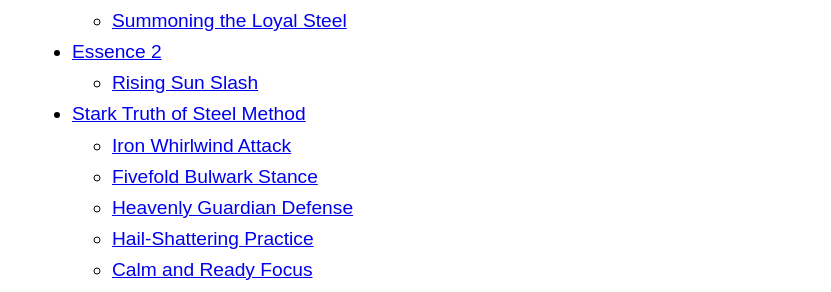
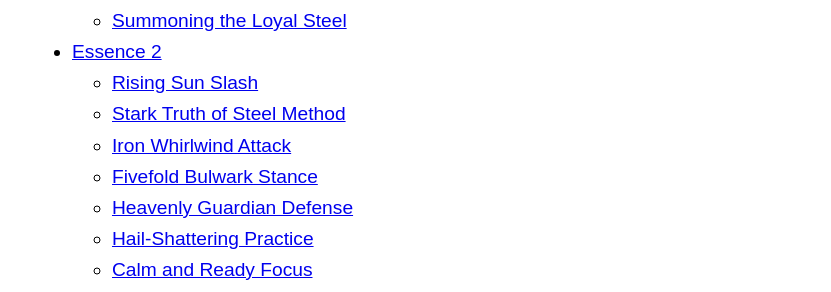
Before and after one commit to lost-egg/lost-egg.github.io, a Jekyll site: the page built from charms/melee.md, in a window 1280 px wide. Shown: the part 687-979 px from the top of the page, without its empty margins (224-1055 px from the left). Built offline with Jekyll 4.4.1, drawn with Linux system fonts in a browser that asks for light colours.

```diff
--- a/charms/melee.md
+++ b/charms/melee.md
@@ -148,7 +148,7 @@ Add +1ns and +Xnd to the triggering roll, where X is (Essence).
 
 **Upgrade (Melee 5, Essence 3):** For each 10 in the triggering roll, you get 1m.
 
-## Stark Truth of Steel Method[^no-uniform]
+### Stark Truth of Steel Method[^no-uniform]
 
 **Prerequisites** Fire and Stones Strike
 **Cost** 2m, 1i; **Action** Reflexive; **Duration** Instant
```
